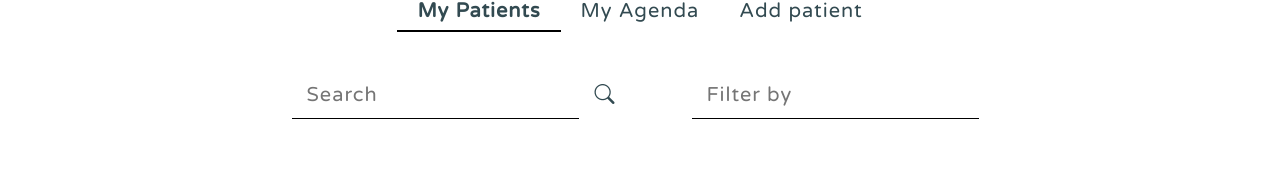
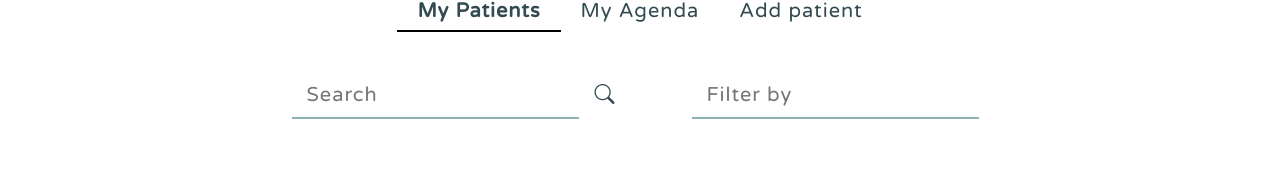
Before and after one commit to RobertaMatera/fit-in-touch, a React (Create React App) app: page /patients in a window 1280 px wide. Shown: the part 125-294 px from the top of the page. Built offline with nearby package versions, Linux system fonts and the light colour scheme.

Commit message:
fix style search and filter -> doctorsPatientsComponent

```diff
--- a/src/components/DoctorsPatient/singlePatientCardStyle.scss
+++ b/src/components/DoctorsPatient/singlePatientCardStyle.scss
@@ -123,7 +123,7 @@ div.icon-wrapper {
   background-color: transparent;
   background-clip: padding-box;
   border: 0;
-  border-bottom: 1px solid $black;
+  border-bottom: 2px solid $main-blue;
   border-radius: 0;
   transition: border-color 0.15s ease-in-out, box-shadow 0.15s ease-in-out;
 }
```
